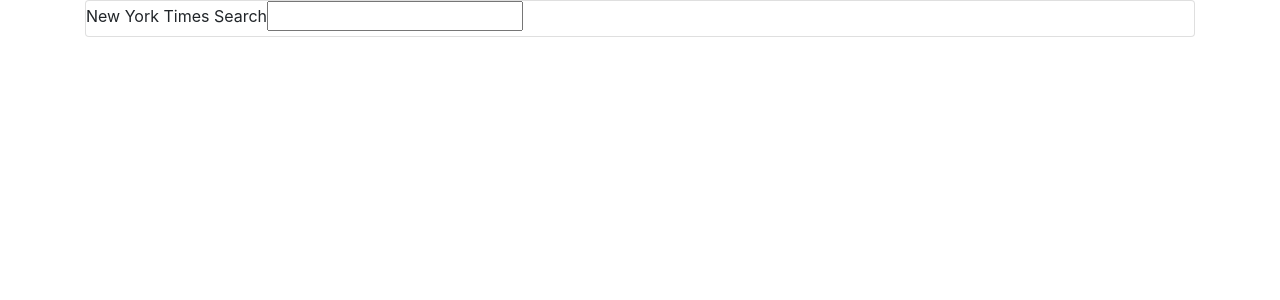
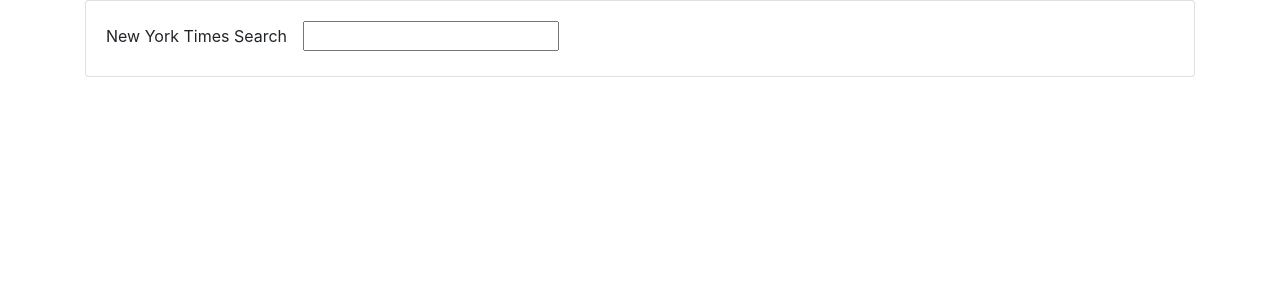
Before and after one commit to tleytek/NewYorkTimesScrubber, a React (Create React App) app in the folder client/: page / in a window 1280 px wide. Shown: the top 300 px of the page. Built offline with nearby package versions, Linux system fonts and the light colour scheme.

Commit message:
gave a bottom margin to the Search component

```diff
--- a/client/src/components/SearchCard.js
+++ b/client/src/components/SearchCard.js
@@ -12,9 +12,9 @@
 
   render() {
     return (
-      <div className="card">
-        <form onSubmit={this.onFormSubmit}>
-          <label>New York Times Search</label>
+      <div className="card mb-3">
+        <form className="card-body" onSubmit={this.onFormSubmit}>
+          <label className="mr-3">New York Times Search</label>
           <input
             type="text"
             value={this.state.searchTerm}
```
